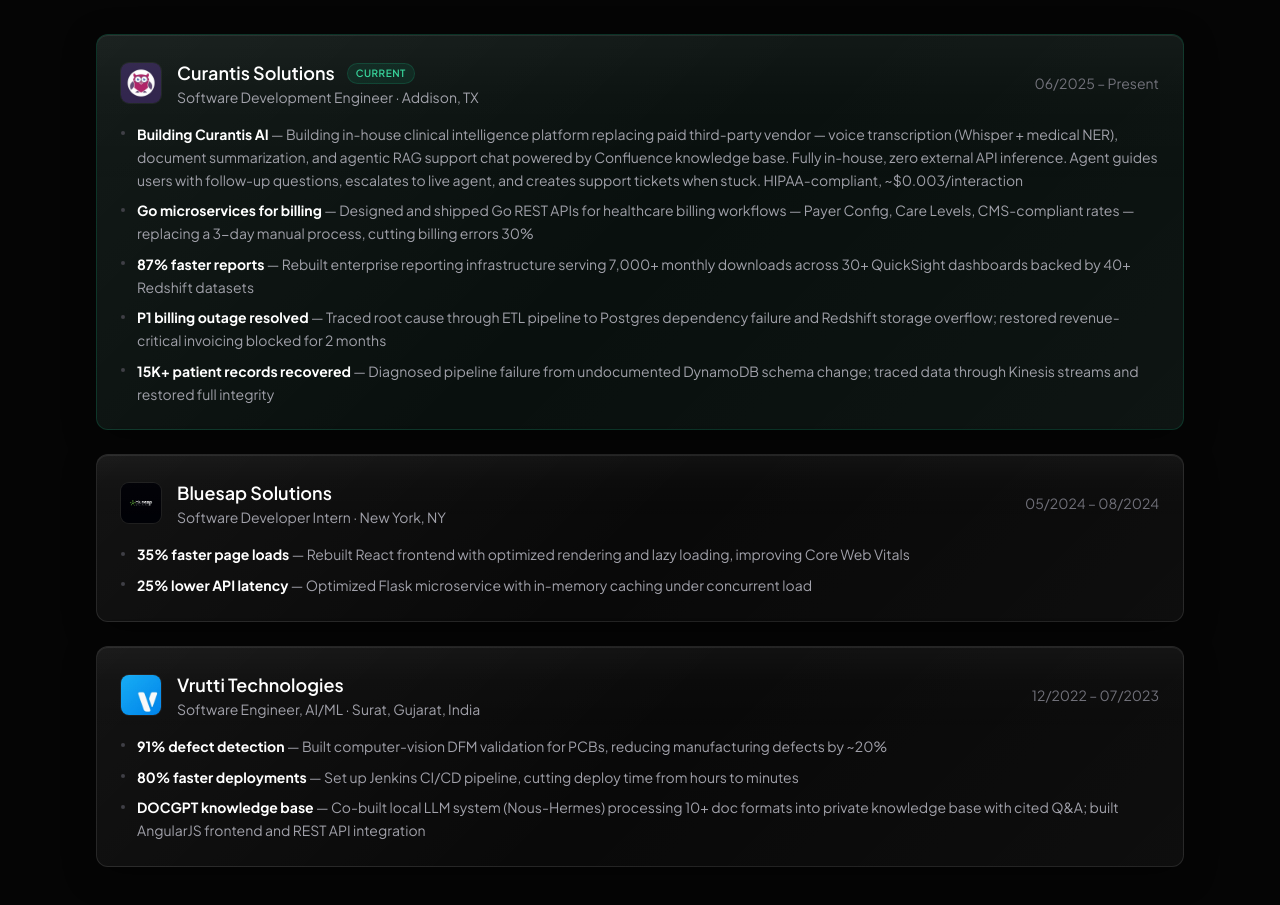
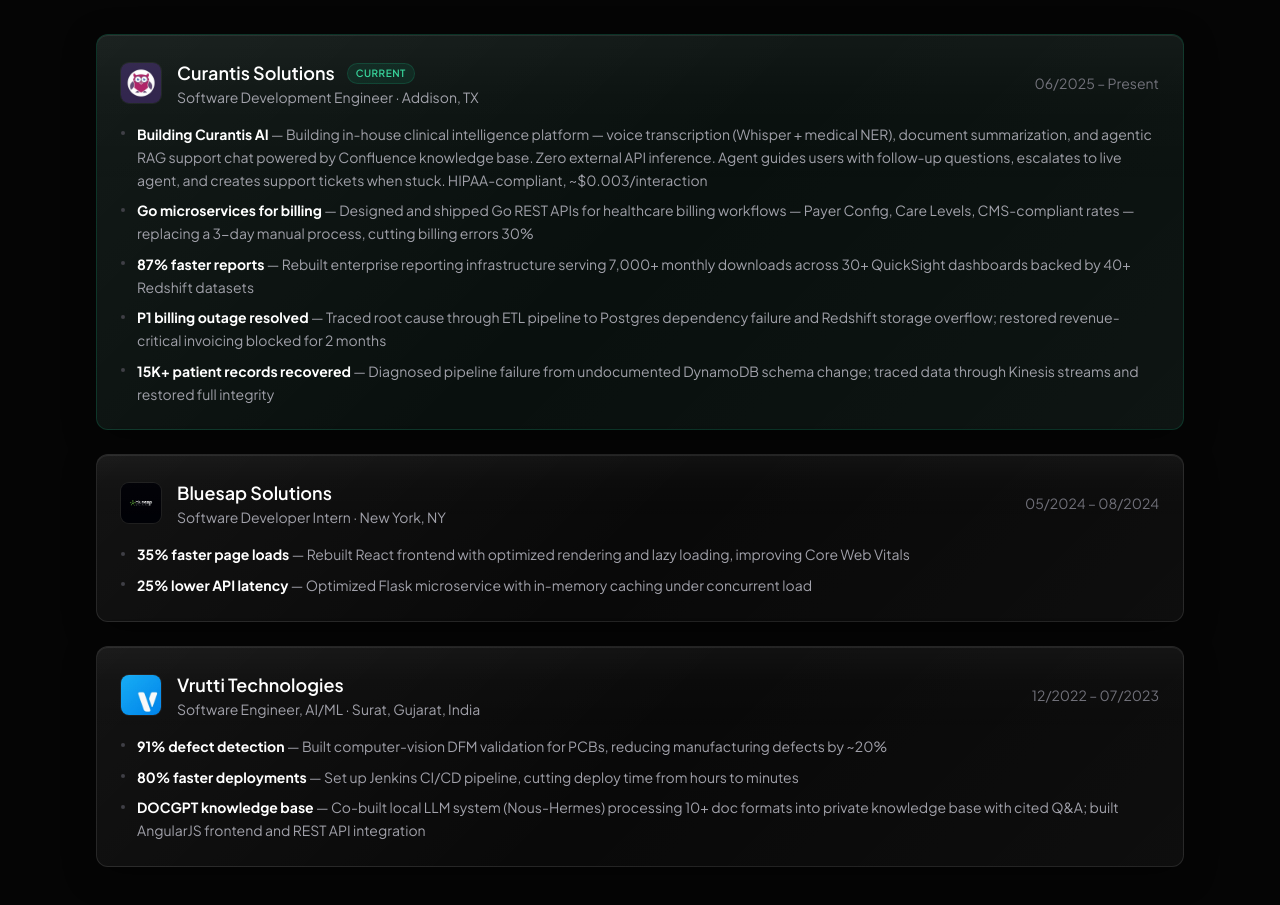
Before and after one commit to sahil7992/sahil-portfolio, a React (Create React App) app: page / in a window 1280 px wide. Shown: the part 1220-2125 px from the top of the page. Built offline with nearby package versions, Linux system fonts and the light colour scheme; a web font is replaced by a local one.

Commit message:
Remove vendor replacement mention

```diff
--- a/src/App.js
+++ b/src/App.js
@@ -99,7 +99,7 @@
       logo: assetPath("/curantis_solutions_logo.jpeg"),
       current: true,
       bullets: [
-        { highlight: "Building Curantis AI", detail: "Building in-house clinical intelligence platform replacing paid third-party vendor — voice transcription (Whisper + medical NER), document summarization, and agentic RAG support chat powered by Confluence knowledge base. Fully in-house, zero external API inference. Agent guides users with follow-up questions, escalates to live agent, and creates support tickets when stuck. HIPAA-compliant, ~$0.003/interaction" },
+        { highlight: "Building Curantis AI", detail: "Building in-house clinical intelligence platform — voice transcription (Whisper + medical NER), document summarization, and agentic RAG support chat powered by Confluence knowledge base. Zero external API inference. Agent guides users with follow-up questions, escalates to live agent, and creates support tickets when stuck. HIPAA-compliant, ~$0.003/interaction" },
         { highlight: "Go microservices for billing", detail: "Designed and shipped Go REST APIs for healthcare billing workflows — Payer Config, Care Levels, CMS-compliant rates — replacing a 3-day manual process, cutting billing errors 30%" },
         { highlight: "87% faster reports", detail: "Rebuilt enterprise reporting infrastructure serving 7,000+ monthly downloads across 30+ QuickSight dashboards backed by 40+ Redshift datasets" },
         { highlight: "P1 billing outage resolved", detail: "Traced root cause through ETL pipeline to Postgres dependency failure and Redshift storage overflow; restored revenue-critical invoicing blocked for 2 months" },
```
